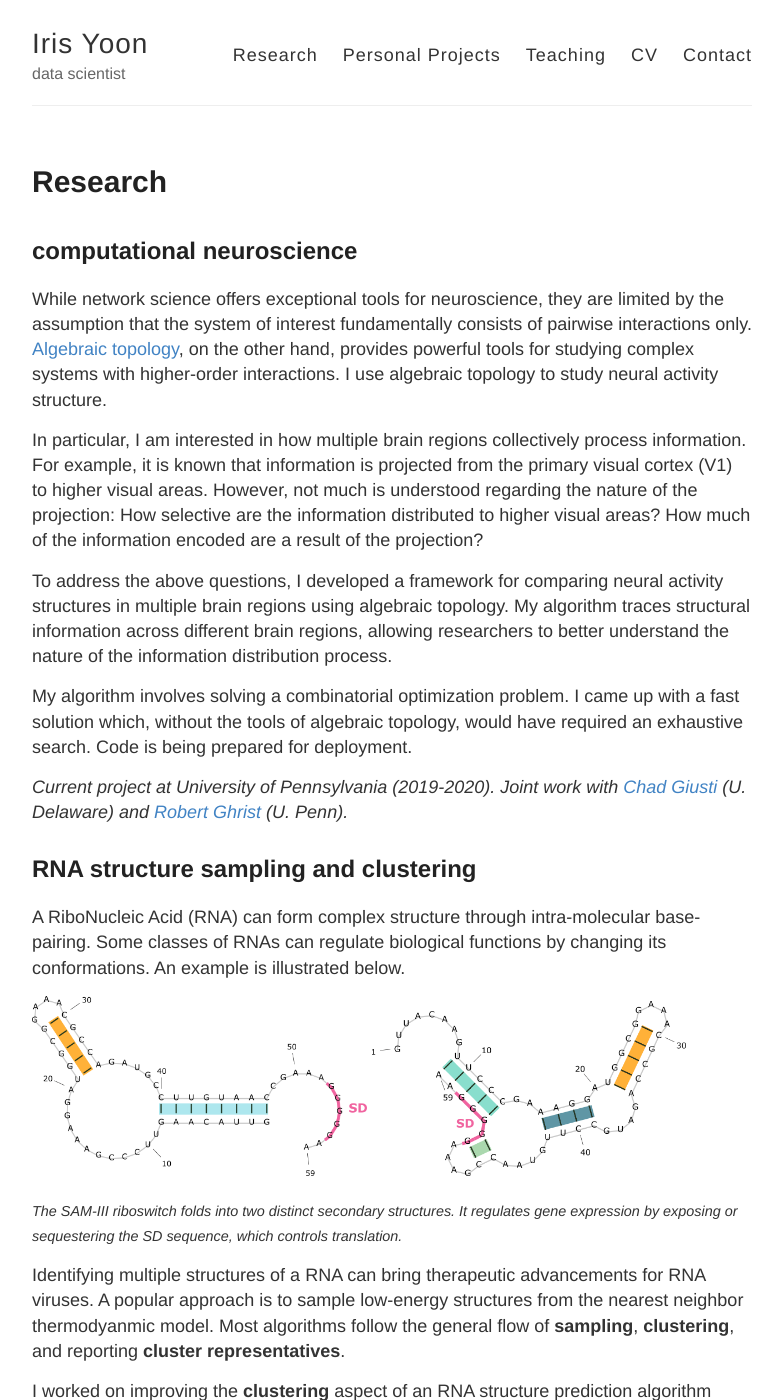
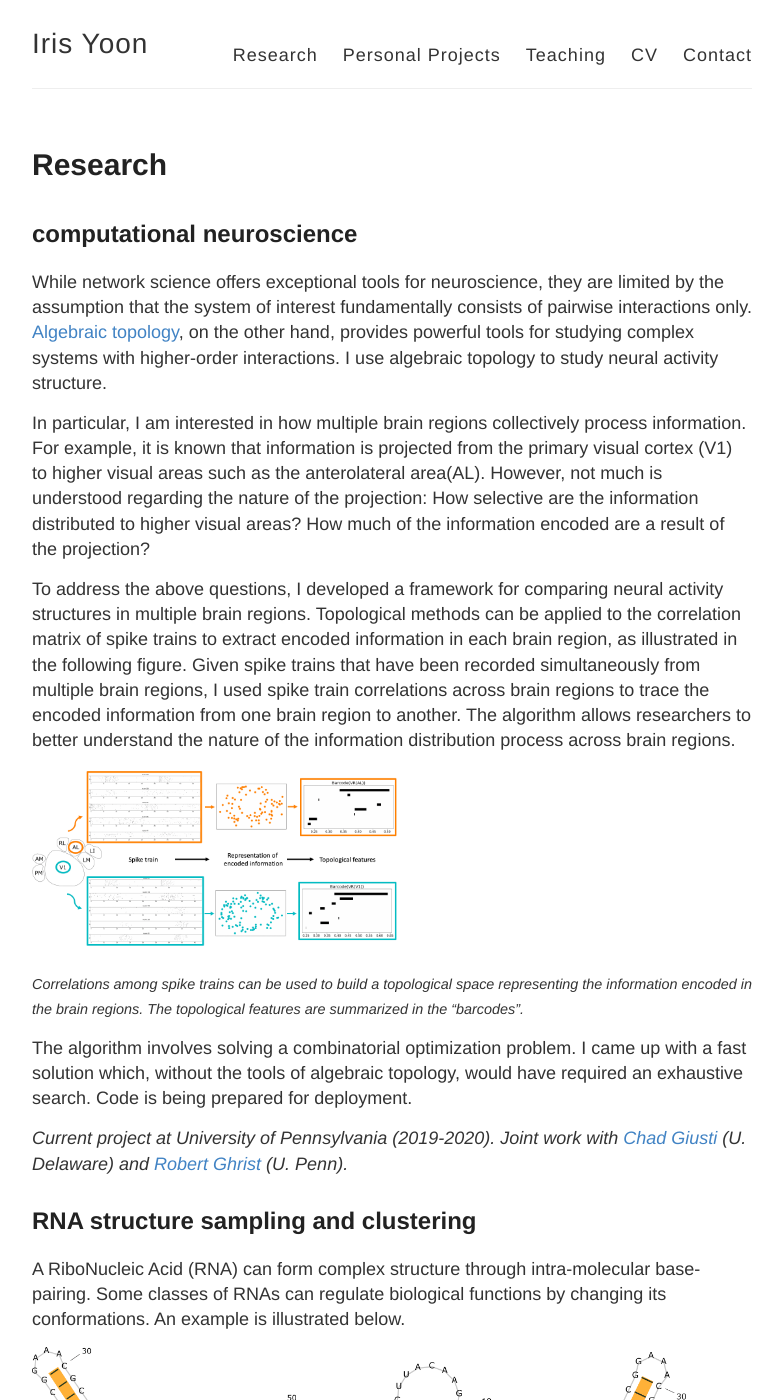
Before and after one commit to irishryoon/irishryoon.github.io, a Jekyll site: the page built from research.md, in a window 1280 px wide and 1400 px high. Shown: the whole window, without its empty margins (248-1031 px from the left). Built offline with Jekyll 4.4.1, drawn with Linux system fonts in a browser that asks for light colours.

Commit message:
neuroscience research updated

```diff
--- a/_config.yml
+++ b/_config.yml
@@ -6,7 +6,7 @@
 name: Iris Yoon
 
 # Short bio or description (displayed in the header)
-description: data scientist
+description:
 # URL of your avatar or profile pic (you could use your GitHub profile pic)
 #avatar: https://raw.githubusercontent.com/barryclark/jekyll-now/master/images/jekyll-logo.png
 
--- a/research.md
+++ b/research.md
@@ -8,11 +8,15 @@ permalink: /research/
 
 While network science offers exceptional tools for neuroscience, they are limited by the assumption that the system of interest fundamentally consists of pairwise interactions only. <a href="https://link.springer.com/article/10.1007/s10827-016-0608-6"> Algebraic topology</a>, on the other hand, provides powerful tools for studying complex systems with higher-order interactions. I use algebraic topology to study neural activity structure.
 
-In particular, I am interested in how multiple brain regions collectively process information. For example, it is known that information is projected from the primary visual cortex (V1) to higher visual areas. However, not much is understood regarding the nature of the projection: How selective are the information distributed to higher visual areas? How much of the information encoded are a result of the projection?
+In particular, I am interested in how multiple brain regions collectively process information. For example, it is known that information is projected from the primary visual cortex (V1) to higher visual areas such as the anterolateral area(AL). However, not much is understood regarding the nature of the projection: How selective are the information distributed to higher visual areas? How much of the information encoded are a result of the projection?
 
-To address the above questions, I developed a framework for comparing neural activity structures in multiple brain regions using algebraic topology. My algorithm traces structural information across different brain regions, allowing researchers to better understand the nature of the information  distribution process.
+To address the above questions, I developed a framework for comparing neural activity structures in multiple brain regions. Topological methods can be applied to the correlation matrix of spike trains to extract encoded information in each brain region, as illustrated in the following figure. Given spike trains that have been recorded simultaneously from multiple brain regions, I used spike train correlations across brain regions to trace the encoded information from one brain region to another. The algorithm allows researchers to better understand the nature of the information distribution process across brain regions.
 
-My algorithm involves solving a combinatorial optimization problem. I came up with a fast solution which, without the tools of algebraic topology, would have required an exhaustive search. Code is being prepared for deployment.
+![_config.yml]({{ site.baseurl }}/images/neuroscience.png){:height="180px"}
+
+*<span style = "font-size:0.8em">Correlations among spike trains can be used to build a topological space representing the information encoded in the brain regions. The topological features are summarized in the "barcodes".  </span>*
+
+The algorithm involves solving a combinatorial optimization problem. I came up with a fast solution which, without the tools of algebraic topology, would have required an exhaustive search. Code is being prepared for deployment.
 
 *Current project at University of Pennsylvania (2019-2020). Joint work with <a href="http://www.chadgiusti.com/">Chad Giusti</a> (U. Delaware) and <a href="https://www.math.upenn.edu/~ghrist/">Robert Ghrist</a> (U. Penn).*
 
```
Also changed, not shown: images/neuroscience.png (added).
